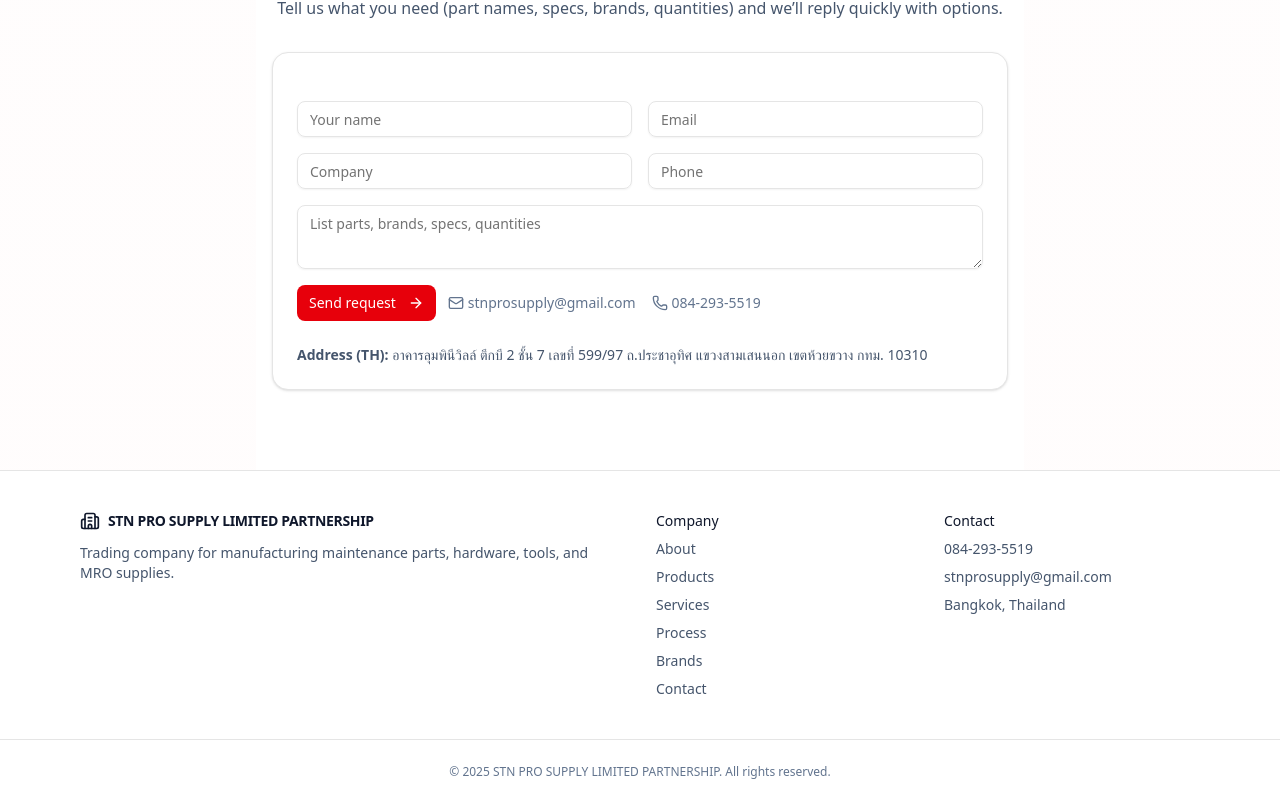
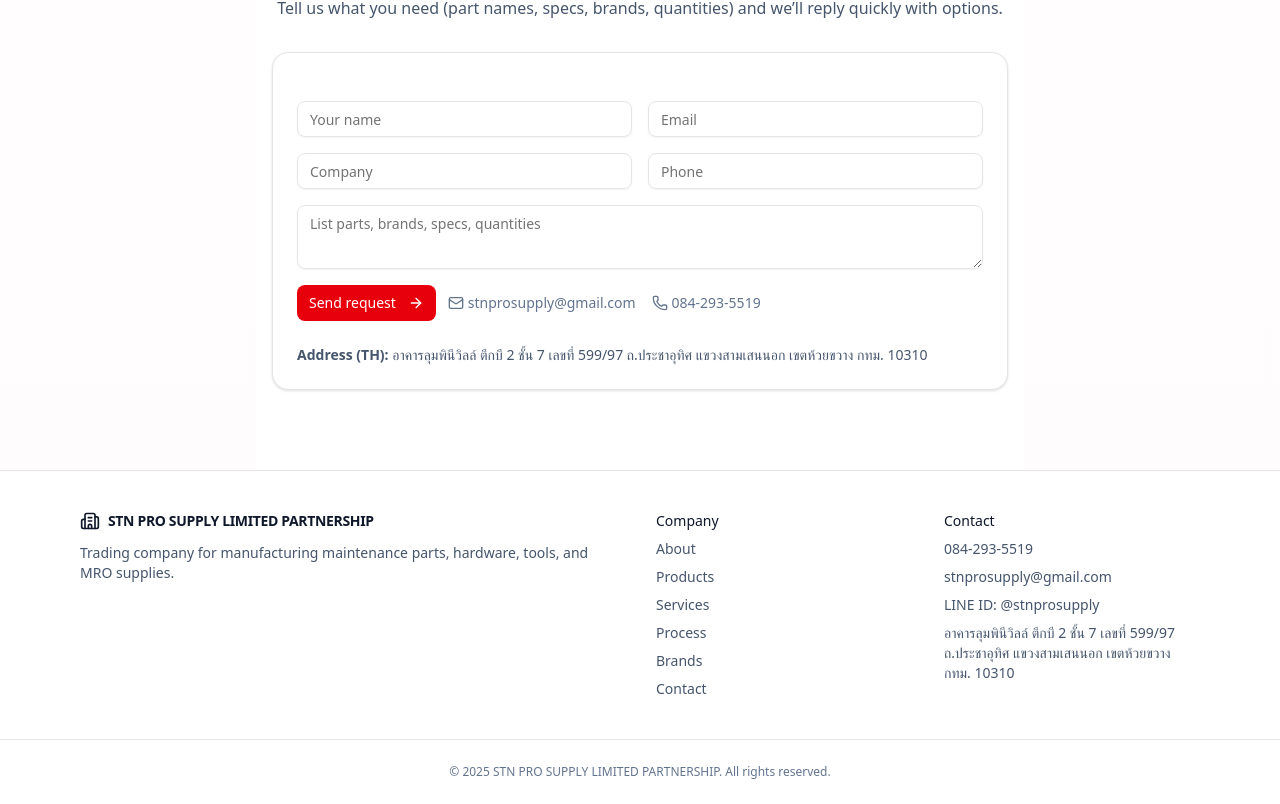
Before and after one commit to Tophunkf9/stn-website, a Next.js app: page / in a window 1280 px wide. Shown: the part 7016-7820 px from the top of the page. Built offline with nearby package versions, Linux system fonts and the light colour scheme.

Commit message:
Add files via upload

```diff
--- a/src/app/page.tsx
+++ b/src/app/page.tsx
@@ -663,7 +663,8 @@
             <ul className="space-y-2 text-slate-600">
               <li>084-293-5519</li>
               <li>stnprosupply@gmail.com</li>
-              <li>Bangkok, Thailand</li>
+              <li>LINE ID: @stnprosupply</li>
+              <li>อาคารลุมพินีวิลล์ ตึกบี 2 ชั้น 7 เลขที่ 599/97 ถ.ประชาอุทิศ แขวงสามเสนนอก เขตห้วยขวาง กทม. 10310</li>
             </ul>
           </div>
         </div>
```
